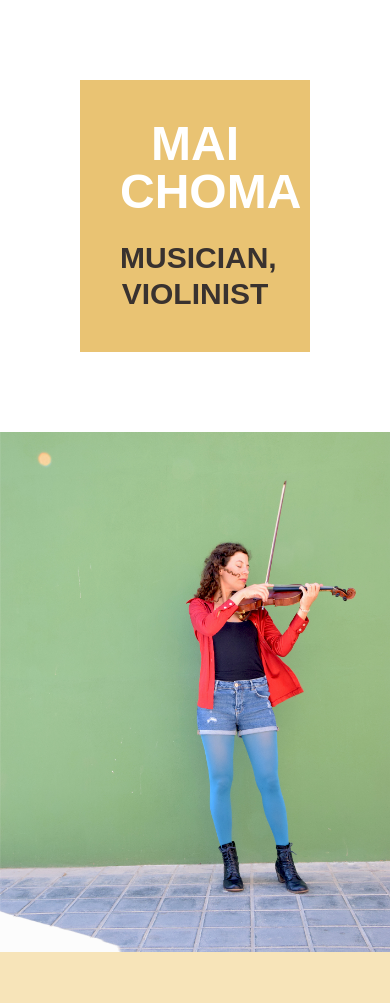
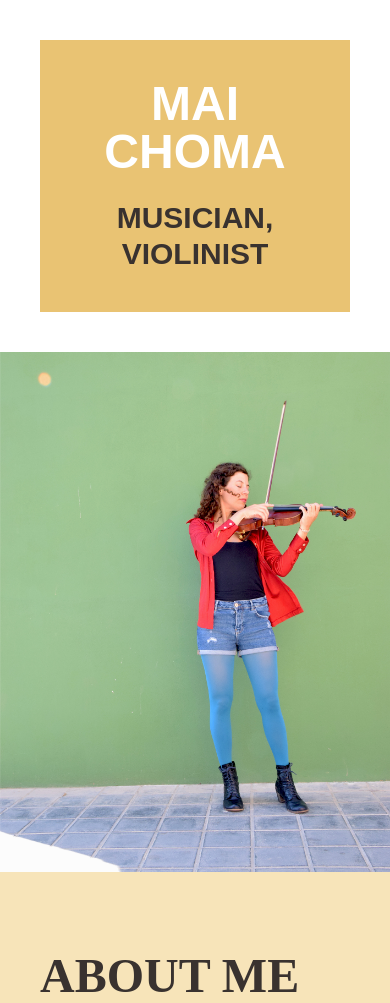
Before and after one commit to meparry/maichoma, a website: page docs/index.html in a window 390 px wide. Shown: the top 1003 px of the page. Drawn offline with Linux system fonts and the light colour scheme.

Commit message:
Update top

```diff
--- a/docs/index.html
+++ b/docs/index.html
@@ -9,7 +9,7 @@
         <section>
             <div class="md:sticky top-0">
                 <div
-                    class="bg-orange md:absolute md:right-0 p-10 m-20 text-center md:text-left"
+                    class="bg-orange md:absolute md:right-0 p-10 m-10 md:m-20 text-center md:text-left"
                 >
                     <h1 class="text-5xl text-white font-extrabold">
                         MAI<br />
```
Also changed, not shown: docs/output.css.
